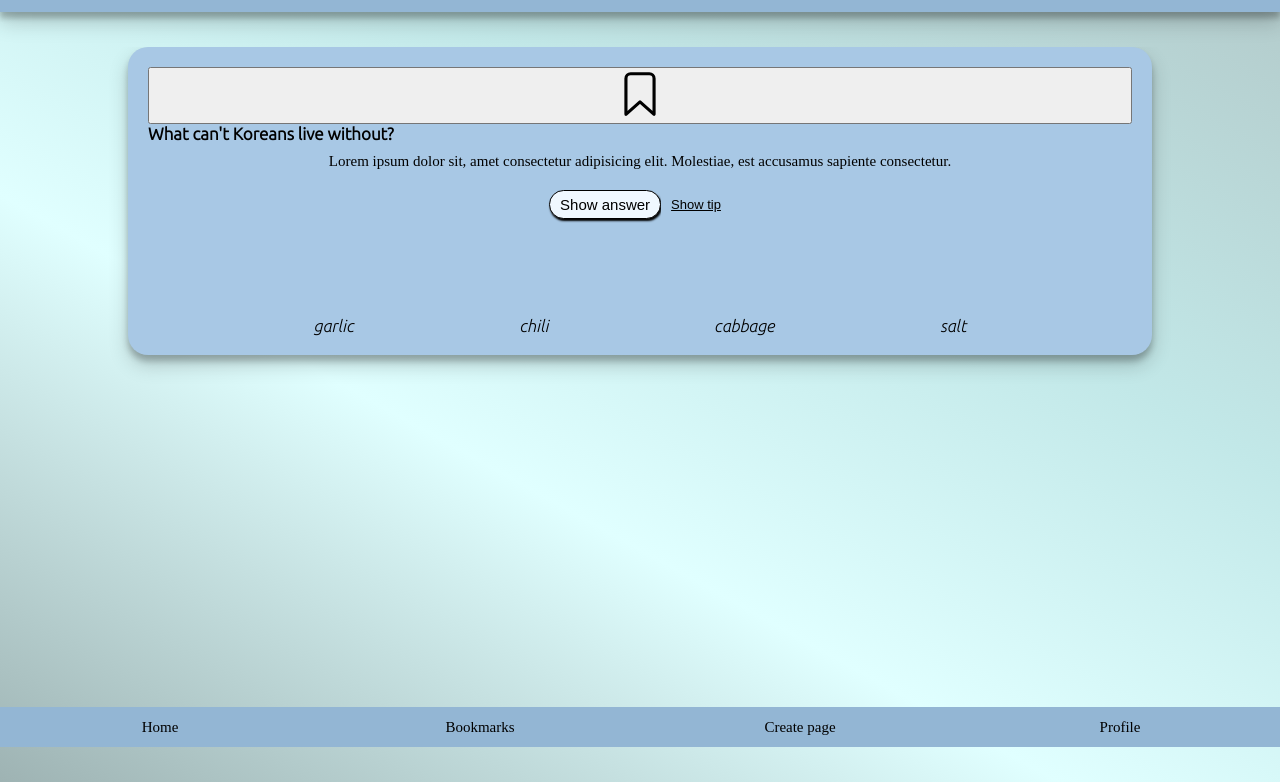
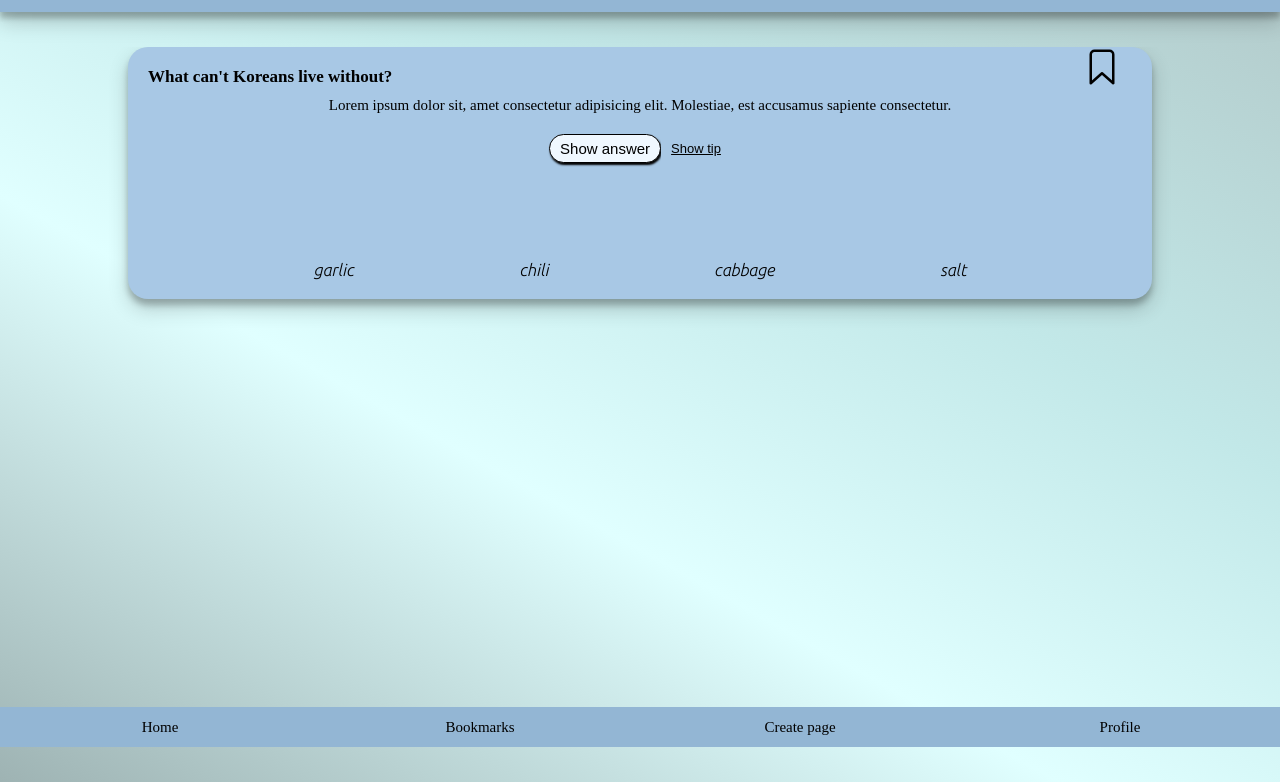
Before and after one commit to j-eick/quiz-app, a plain HTML site: page index.html in a window 1280 px wide. Shown: the part 53-835 px from the top of the page. Drawn offline with nearby package versions, Linux system fonts and the light colour scheme; a web font is replaced by a local one.

Commit message:
bookmarks in place; NEED JS

```diff
--- a/css-components/bookmark.css
+++ b/css-components/bookmark.css
@@ -0,0 +1,20 @@
+.button {
+  border: none;
+  background-color: #a8c8e5;
+
+  position: relative;
+}
+
+/* .button__bookmark--active {
+  position: absolute;
+  height: 40px;
+  top: -20px;
+  right: 10px;
+} */
+
+.button__bookmark--inactive {
+  position: absolute;
+  height: 40px;
+  top: -20px;
+  right: 10px;
+}
--- a/css-components/card.css
+++ b/css-components/card.css
@@ -31,11 +31,3 @@ p {
   font-size: var(--fontsize_cardtext_norm);
   width: 100%;
 }
-
-/* .card__bookmark--active {
-  height: 50px;
-} */
-
-.card__bookmark--inactive {
-  height: 50px;
-}
--- a/index.html
+++ b/index.html
@@ -34,19 +34,21 @@
     <!---------------- MAIN ---------------->
     <main class="main__bg">
       <article class="card">
-        <button>
+        <button class="button">
+          <img
+            class="button__bookmark--inactive"
+            data-js="bookmark--inactive"
+            src="./icons/bookmark-outline.svg"
+            alt=""
+          />
           <!-- <img
-            class="card__bookmark--active"
+            class="button__bookmark--active"
+            data-js="bookmark--active"
             src="./icons/bookmark.svg"
             alt=""
           /> -->
-          <img
-            class="card__bookmark--inactive"
-            src="./icons/bookmark-outline.svg"
-            alt=""
-          />
         </button>
-        <h2 class="card__question">What can't Koreans live without?</h2>
+        <h2 class="button__question">What can't Koreans live without?</h2>
         <p class="card__text">
           Lorem ipsum dolor sit, amet consectetur adipisicing elit. Molestiae,
           est accusamus sapiente consectetur.
--- a/index.js
+++ b/index.js
@@ -5,12 +5,14 @@ console.clear();
  */
 let submitButton = document.querySelector('[data-js="card__submitButton"]');
 let cardAnswer = document.querySelector("[data-js='card__answer']");
+let bookmarkBtn = document.querySelector('[data-js="bookmark--inactive"]');
 
 /**
  * CONSOLE TEST
  */
 console.log(submitButton);
 console.log(cardAnswer);
+console.log(bookmarkBtn);
 
 /**
  * BUTTONS
```
